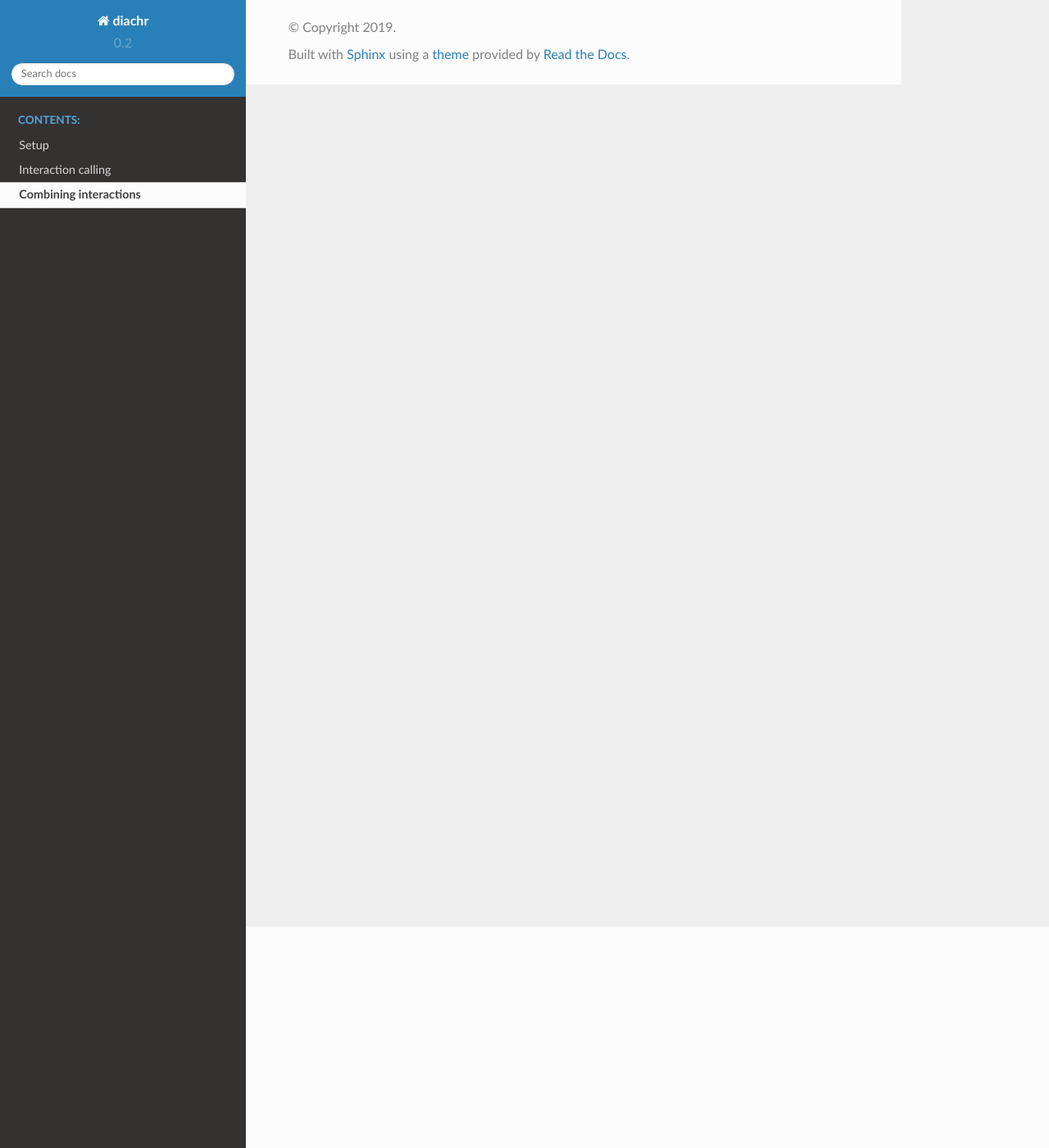
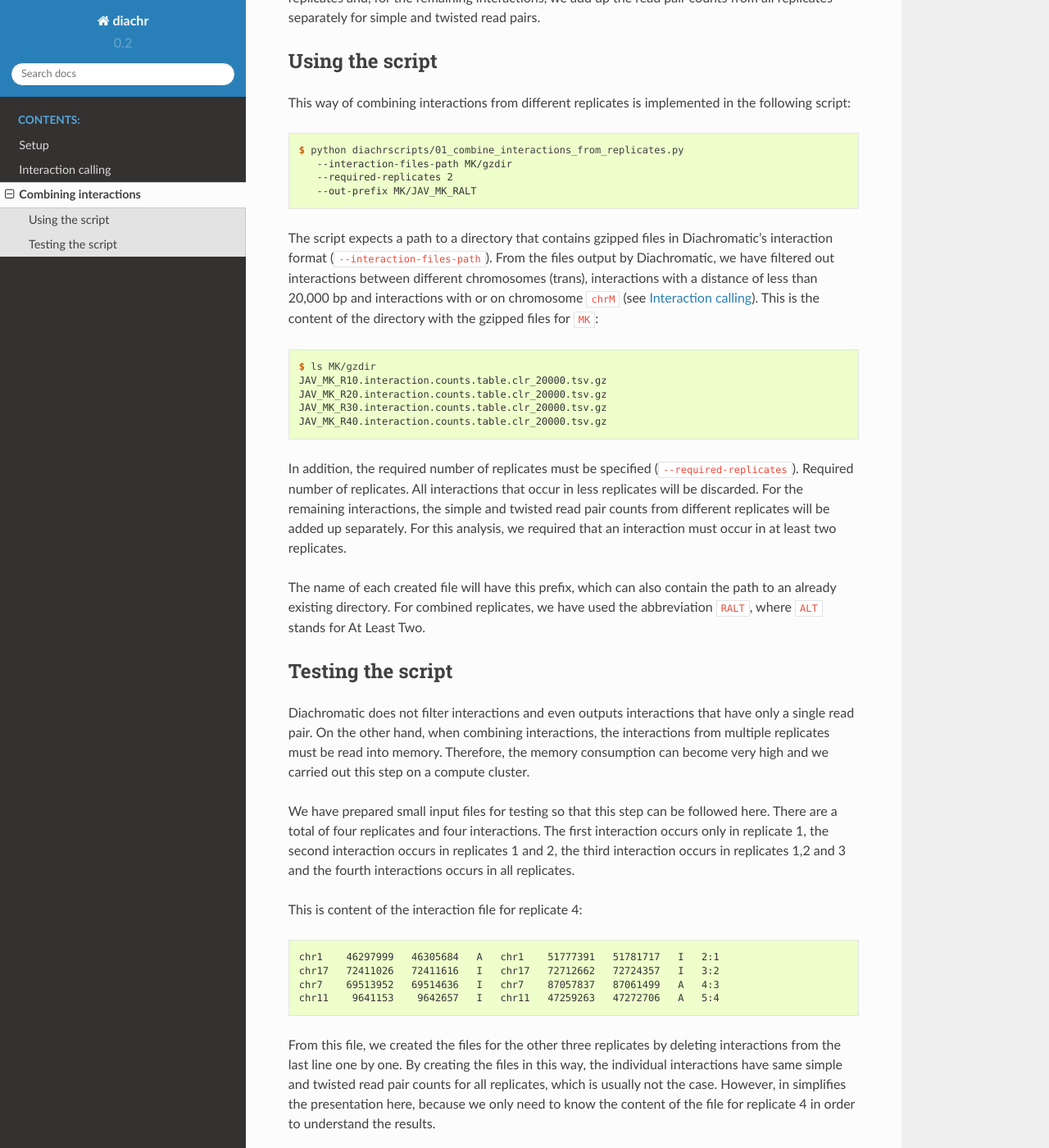
Before and after one commit to hansenp/diachrscripts, a Sphinx documentation site: the page built from docs/combining_interactions.rst, in a window 1280 px wide and 1400 px high, scrolled down 270 px. Shown: the whole window at 82% size. Built offline with Sphinx 7.4.7 and the Read the Docs theme 2.0.0, drawn with Linux system fonts in a browser that asks for light colours; some of the changed text lies outside the part shown.

Commit message:
Worked on RTD.

```diff
--- a/docs/combining_interactions.rst
+++ b/docs/combining_interactions.rst
@@ -1,6 +1,136 @@
-.. _RST_Combining_interactions
+.. _RST_Combining_interactions:
+
 ######################
 Combining interactions
 ######################
 
-XXXX
+For the dataset that we analyzed, there are three to four biological replicates
+for each cell type.
+On the other hand, we need as many read pairs as possible in the individual
+interactions in order to decide whether an interaction is directed or not.
+We therefore decided on an compromise when combining interactions from different
+replicates.
+We discard interactions that occur in less than two replicates and,
+for the remaining interactions, we add up the read pair counts from
+all replicates separately for simple and twisted read pairs.
+
+Using the script
+================
+
+This way
+of combining interactions from different replicates is implemented in
+the following script:
+
+.. code-block:: console
+
+    $ python diachrscripts/01_combine_interactions_from_replicates.py
+       --interaction-files-path MK/gzdir
+       --required-replicates 2
+       --out-prefix MK/JAV_MK_RALT
+
+The script expects a path to a directory that contains gzipped files in Diachromatic's interaction format
+(``--interaction-files-path``).
+From the files output by Diachromatic,
+we have filtered out interactions between different chromosomes (trans),
+interactions with a distance of less than 20,000 bp and
+interactions with or on chromosome ``chrM``
+(see :ref:`RST_Interaction_calling`).
+This is the content of the directory with the gzipped files for ``MK``:
+
+.. code-block:: console
+
+    $ ls MK/gzdir
+    JAV_MK_R10.interaction.counts.table.clr_20000.tsv.gz
+    JAV_MK_R20.interaction.counts.table.clr_20000.tsv.gz
+    JAV_MK_R30.interaction.counts.table.clr_20000.tsv.gz
+    JAV_MK_R40.interaction.counts.table.clr_20000.tsv.gz
+
+In addition, the required number of replicates must be specified (``--required-replicates``).
+Required number of replicates. All interactions that occur in less replicates
+will be discarded.
+For the remaining interactions,
+the simple and twisted read pair counts from different replicates
+will be added up separately.
+For this analysis,
+we required that an interaction must occur in at least two replicates.
+
+The name of each created file will have this prefix, which can also contain the path to an already existing directory.
+For combined replicates,
+we have used the abbreviation ``RALT``,
+where ``ALT`` stands for At Least Two.
+
+
+Testing the script
+==================
+
+Diachromatic does not filter interactions
+and even outputs interactions that have only a single read pair.
+On the other hand, when combining interactions,
+the interactions from multiple replicates must be read into memory.
+Therefore, the memory consumption can become very high
+and we carried out this step on a compute cluster.
+
+We have prepared small input files for testing
+so that this step can be followed here.
+There are a total of four replicates and four interactions.
+The first interaction occurs only in replicate 1,
+the second interaction occurs in replicates 1 and 2,
+the third interaction occurs in replicates 1,2 and 3 and
+the fourth interactions occurs in all replicates.
+
+This is content of the interaction file for replicate 4:
+
+.. code-block:: console
+
+    chr1    46297999   46305684   A   chr1    51777391   51781717   I   2:1
+    chr17   72411026   72411616   I   chr17   72712662   72724357   I   3:2
+    chr7    69513952   69514636   I   chr7    87057837   87061499   A   4:3
+    chr11    9641153    9642657   I   chr11   47259263   47272706   A   5:4
+
+From this file, we created the files for the other three replicates
+by deleting interactions from the last line one by one.
+By creating the files in this way,
+the individual interactions have same simple and twisted read pair counts
+for all replicates, which is usually not the case.
+However, in simplifies the presentation here,
+because we only need to know the content of the file for replicate 4
+in order to understand the results.
+
+To get the combined interactions that occur in at least two replicates
+execute the following command:
+
+.. code-block:: console
+
+    $ python diachrscripts/01_combine_interactions_from_replicates.py \
+       --interaction-files-path tests/data/test_01/ \
+       --required-replicates 2
+       --out-prefix TEST \
+
+This will generate two files:
+
+.. code-block:: console
+
+    TEST_at_least_in_2_replicates_summary.txt
+    TEST_at_least_in_2_replicates_interactions.tsv.gz
+
+The first file contains an overview of the numbers of interactions
+in the individual files and the combined interactions.
+The second file contains the combined interactions:
+
+.. code-block:: console
+
+    chr1    46297999   46305684   A   chr1    51777391   51781717   I   8:4
+    chr17   72411026   72411616   I   chr17   72712662   72724357   I   9:6
+    chr7    69513952   69514636   I   chr7    87057837   87061499   A   8:6
+
+The interaction on chromosome ``chr11`` does not occur in this file
+because it was observed for replicate 4 only.
+However, we required that an interaction must have been observed in at least two replicates.
+The interaction on chromosome ``chr7`` occurs in the files for replicate 3 and 4.
+Since this interaction has the same read pair counts for both replicates,
+the counts in the file for combined interactions double
+(``4:3`` becomes ``8:6``).
+The interaction on chromosome ``chr17`` occurs in the files for replicate 2, 3 and 4
+and the counts triple (``3:2`` becomes ``9:6``).
+Finally, the interaction on ``chr11`` occurs in the files for all four replicates
+and the counts quadruple (``2:1`` becomes ``8:4``).
```
Also changed, not shown: docs/interaction_calling.rst (+5 -4 lines).
